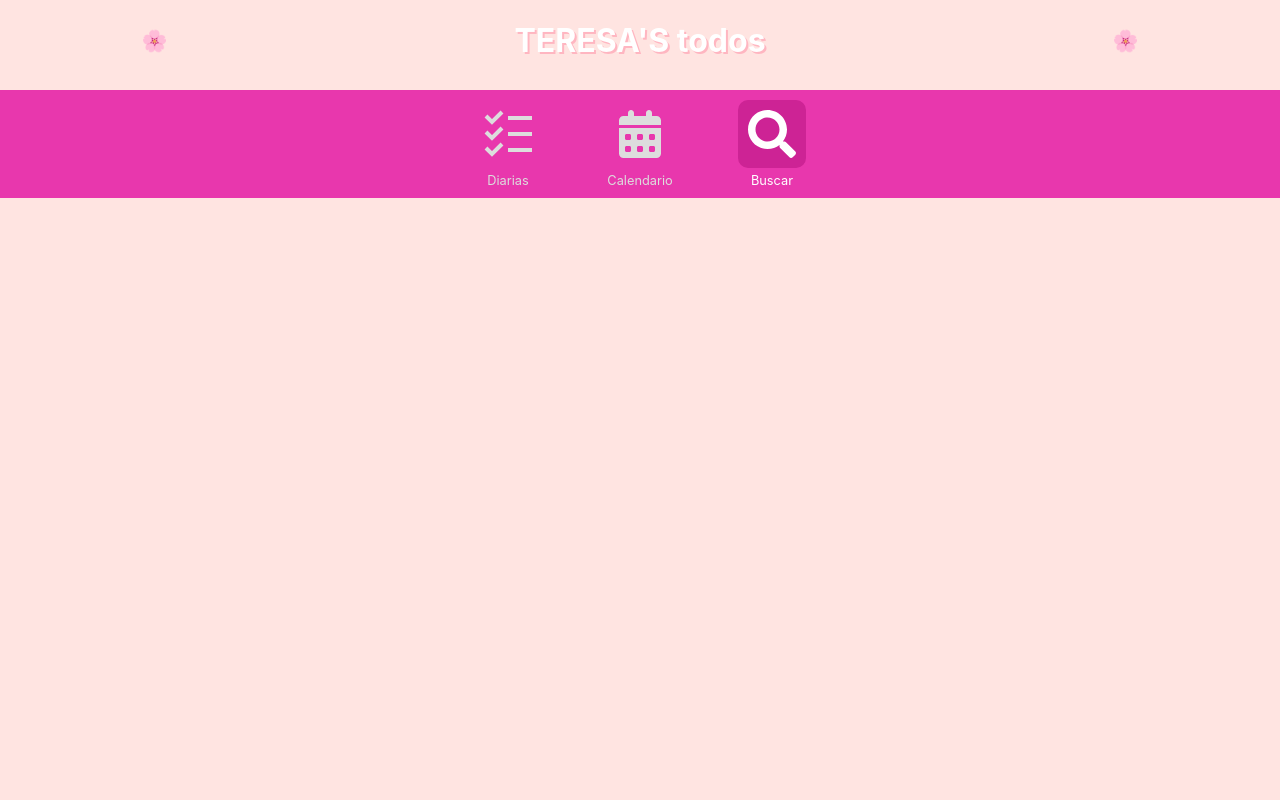
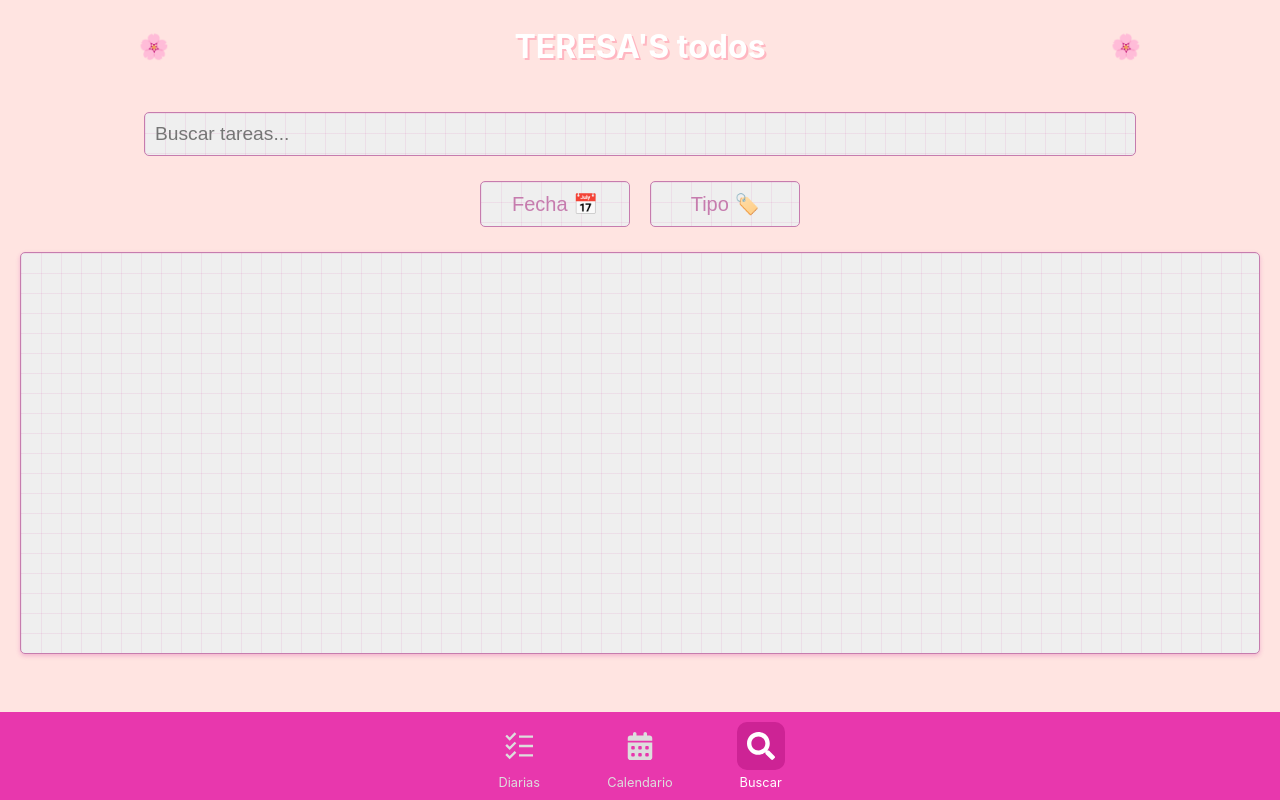
Before and after one commit to samu-sta/TERESA-todos-client, a React (Vite) app: page / in a window 1280 px wide. Both pictures are taken after a click on the item "Buscar". Built offline with nearby package versions, Linux system fonts and the light colour scheme; the HTML template or start-up script is replaced by a standard one.

Commit message:
added input search in search page

```diff
--- /dev/null
+++ b/pages/Home.jsx
@@ -0,0 +1,71 @@
+import { useState, useEffect } from 'react'
+import './styles/Home.css'
+import Todo from '../components/Todo.jsx'
+import AddTodo from '../components/AddTodo.jsx'
+import CustomDatePicker from '../components/CustomDatePicker.jsx'
+import { isDateTodo, returnWeekDay, returnMonth, wouldBeDeleted, isCompletedInDate} from '../utils/Todos.js'
+
+function Home({todos, setTodos}) {
+
+
+
+  const [expandedTodo, setExpandedTodo] = useState(null)
+  const [todayTodos, setTodayTodos] = useState([])
+  const [date, setDate] = useState(new Date())
+
+  const toggleExpanded = (id) => {
+    setExpandedTodo(expandedTodo === id ? null : id)
+  }
+
+  useEffect(() => {
+    const todayTodos = todos
+    .filter(todo => isDateTodo(todo, date) && ! isCompletedInDate(todo, date))
+    setTodayTodos(todayTodos)
+  }
+  , [todos, date])
+
+  useEffect(() => {
+      // Save todos to localStorage whenever they change
+      setTodos(todos.filter(todo => ! wouldBeDeleted(todo, new Date())))
+      }, [date]);
+
+  return (
+    <>
+      <main className='home-main'>
+
+        <CustomDatePicker
+              dateSelected={date}
+              setDate={setDate}
+            />
+
+        <section className='todos notebook'>
+          <h2 className='today-section-h2'>{date.getDate()} {returnMonth(date)} • {returnWeekDay(date)}</h2>
+
+          <ul className='todos-ul'>
+
+              {todayTodos.map(todo => (
+                <li className='todo-li' key={todo.id}>
+                  <Todo
+                    id={todo.id}
+                    todo={todo}
+                    actualDate={date}
+                    expanded={expandedTodo === todo.id}
+                    onToggleExpanded={() => toggleExpanded(todo.id)}
+                    setTodos={setTodos}
+                  />
+                </li>
+              ))}
+
+            <AddTodo setTodos={setTodos} date={date} setDate={setDate}/>
+          </ul>
+        </section>
+
+
+      </main>
+
+
+    </>
+  )
+}
+
+export default Home
--- /dev/null
+++ b/pages/SearchTodos.jsx
@@ -0,0 +1,62 @@
+import React, { useState } from 'react';
+import Todo from '../components/Todo.jsx';
+import './styles/SearchTodos.css';
+
+const SearchTodos = ({todos, setTodos}) => {
+    const [todoName, setTodoName] = useState('');
+    const [filteredTodos, setFilteredTodos] = useState([]);
+    console.log(todos);
+
+    const handleInputChange = (e) => {
+      const value = e.target.value.toLowerCase();
+      setTodoName(value);
+      if (value === '') {
+        setFilteredTodos([]);
+        return;
+      }
+      const filtered = todos.filter((todo) =>
+          todo.text.toLowerCase().includes(value)
+      );
+      setFilteredTodos(filtered);
+      console.log(filtered);
+
+
+    };
+
+    return (
+        <main className='search-main'>
+            <input
+                className='notebook input-search'
+                type="text"
+                placeholder="Buscar tareas..."
+                value={todoName}
+                onChange={handleInputChange}
+            />
+            <section className="options-section options-section-search">
+            <button className="notebook button-search"
+            >
+              Fecha 📅
+            </button>
+            <button className="notebook button-search" >
+              { 'Tipo 🏷️'}
+            </button>
+          </section>
+          <section className='todos notebook'>
+            <ul className='todos-ul todos-ul-search'>
+              {filteredTodos.map((todo) => (
+                <li className='todo-li' key={todo.id}>
+                  <Todo
+                    id={todo.id}
+                    todo={todo}
+                    actualDate={todo.date}
+                    setTodos={setTodos}
+                  />
+                </li>
+              ))}
+            </ul>
+            </section>
+        </main>
+    );
+};
+
+export default SearchTodos;
--- a/pages/Home.css
+++ b/pages/styles/Home.css
@@ -8,14 +8,11 @@
   display: flex;
   flex-direction: column;
   justify-content: flex-start;
-  gap: 1vh;
+  gap: 10px;
   align-items: center;
-  height: 100vh;
   width: 100%;
   padding: 20px;
-  background-color: #ffe4e1;
-  overflow: auto;
-  white-space: nowrap;
+  animation: fadeIn 1s ease-in-out; /* Aplicar la animación */
 }
 
 
@@ -32,13 +29,10 @@
   justify-content: flex-start;
   align-items: center;
   width: 100%;
-  height: auto;
   background-color: #efefef; /* Fondo amarillo pastel tirando a rosa claro */
   border-radius: 5px;
-  padding: 10px;
   box-shadow: 0 2px 4px rgba(209, 71, 163, 0.3); /* Sombra rosada */
   position: relative;
-  animation: fadeIn 1s ease-in-out; /* Aplicar la animación */
 }
 
 
@@ -82,7 +76,6 @@ ul{
     justify-content: center;
     align-items: center;
     flex-direction: column;
-    animation: shrinkFadeIn 2s forwards; /* Apply the animation */
     border: 2px solid #d147a3; /* Borde rosado oscuro */
     border-radius: 10px;
   }
--- /dev/null
+++ b/pages/styles/SearchTodos.css
@@ -0,0 +1,39 @@
+.search-main{
+    display: flex;
+    flex-direction: column;
+    justify-content: flex-start;
+    align-items: center;
+    padding: 20px;
+    gap: 10px;
+    width: 100%;
+    animation: fadeIn 1s ease-in-out; /* Aplicar la animación */
+}
+
+.options-section-search{
+    padding: 15px;
+}
+
+.input-search{
+    width: 80%;
+    padding: 10px;
+    border-radius: 5px;
+    font-size: 1.2em;
+    /*same text color as buttons*/
+    color: #c67cae;
+}
+
+.input-search:focus{
+    outline: none;
+}
+
+.button-search{
+    width: 150px;
+}
+
+.todos-ul-search{
+    width: 80%;
+    list-style: none;
+    padding: 0;
+    margin: 0;
+    min-height: 50vh;
+}
--- a/src/App.css
+++ b/src/App.css
@@ -3,12 +3,11 @@
     flex-direction: column;
     justify-content: flex-start;
     margin: 0;
-
-    gap: 1vh;
     align-items: center;
     height: 100vh;
     width: 100%;
     background-color: #ffe4e1;
+
     overflow: auto;
     white-space: nowrap;
 }
@@ -34,6 +33,14 @@
     text-shadow: 2px 2px #ffb6c1; /* Sombra de texto rosada */
   }
 
+  .app-section{
+    width: 100%;
+    height: 100vh;
+    margin: 0;
+    padding: 0;
+    overflow: auto;
+    white-space: nowrap;
+  }
 
   @keyframes float {
     0%, 100% {
--- a/src/App.jsx
+++ b/src/App.jsx
@@ -3,6 +3,9 @@ import { BrowserRouter as Router, Route, Routes } from 'react-router-dom';
 import Home from '../pages/Home.jsx';
 import NavBar from '../components/Navbar.jsx';
 import './App.css';
+import SearchTodos from '../pages/SearchTodos.jsx';
+import { useEffect } from 'react';
+import { wouldBeDeleted } from '../utils/Todos.js';
 
 function About() {
     return <h1>About</h1>;
@@ -10,17 +13,33 @@ function About() {
 
 function App() {
 
+    const [todos, setTodos] = useState(() => {
+        const savedTodos = localStorage.getItem('todos');
+        return savedTodos ? JSON.parse(savedTodos) : [];
+      });
+
+    useEffect(() => {
+        // Save todos to localStorage whenever they change
+        localStorage.setItem('todos', JSON.stringify(todos));
+      }
+      , [todos]);
+
+
+
     const [active, setActive] = useState('Diarias');
 
     return (
        <main className='app-main'>
+                <section className='app-section'>
                     <header className='app-header'>
                         <p className='floating-flower'>🌸</p>
                         <h1 className='today-title'>TERESA'S todos</h1>
                         <p className='floating-flower'>🌸</p>
                     </header>
-                {active === 'Diarias' && <Home />}
+                    {active === 'Diarias' && <Home todos={todos} setTodos={setTodos} />}
                     {active === 'Calendario' && <About />}
+                    {active === 'Buscar' && <SearchTodos todos={todos} setTodos={setTodos} />}
+                </section>
                 <NavBar setActive={setActive} active={active} />
         </main>
     );
--- a/src/index.css
+++ b/src/index.css
@@ -17,5 +17,12 @@ body {
     width: 100%;
     margin: 0;
     padding: 0;
+
+    /*quit scrollbar*/
     font-family: -apple-system, BlinkMacSystemFont, "Segoe UI", Roboto, "Apple Color Emoji", Helvetica, Arial, sans-serif, "Segoe UI Emoji", "Segoe UI Symbol";
+    scrollbar-width: none;
+    -ms-overflow-style: none;
+    ::-webkit-scrollbar {
+      display: none;
+    }
   }
```
Lines whose indentation alone changed are shown as unchanged.
